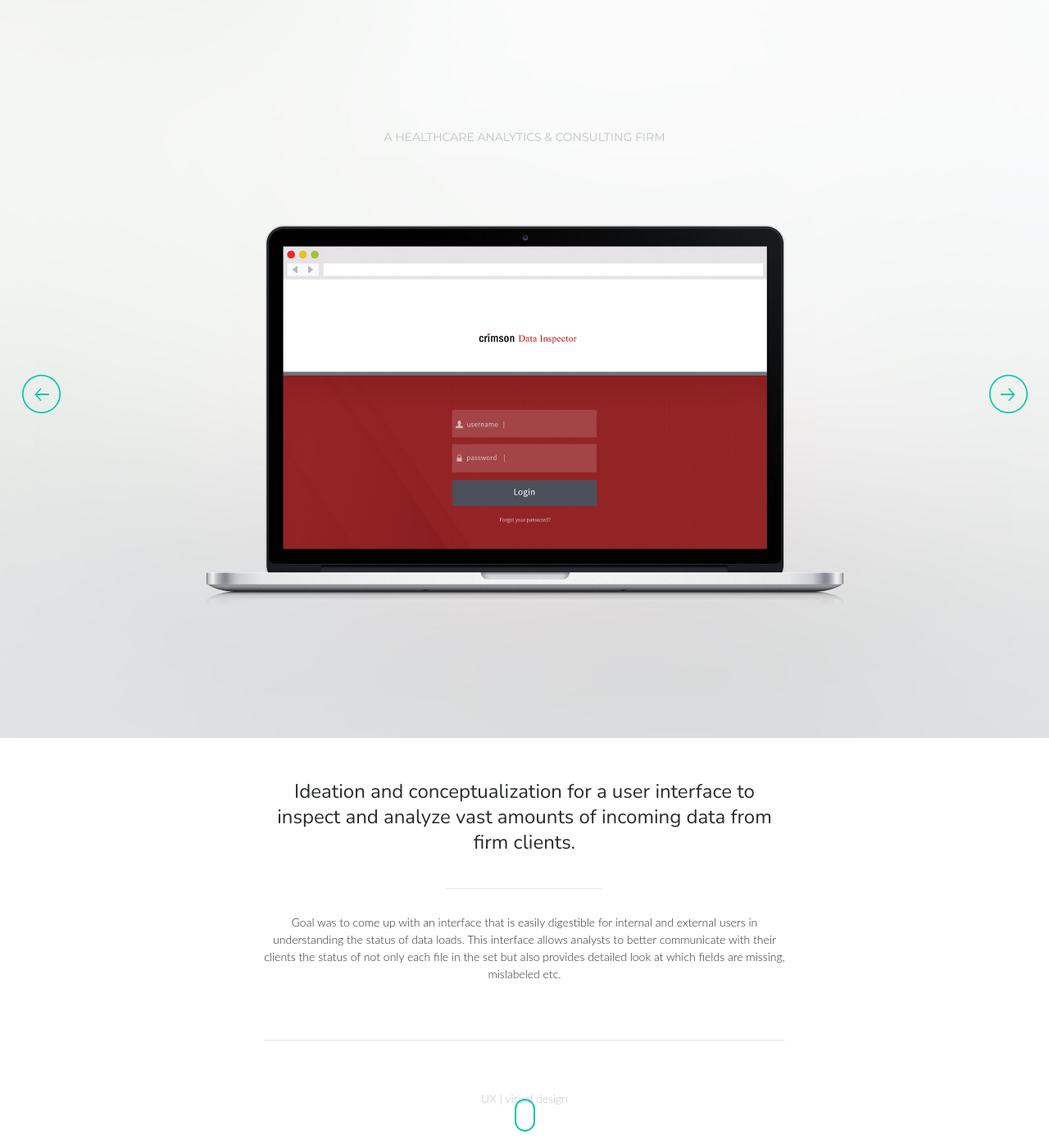
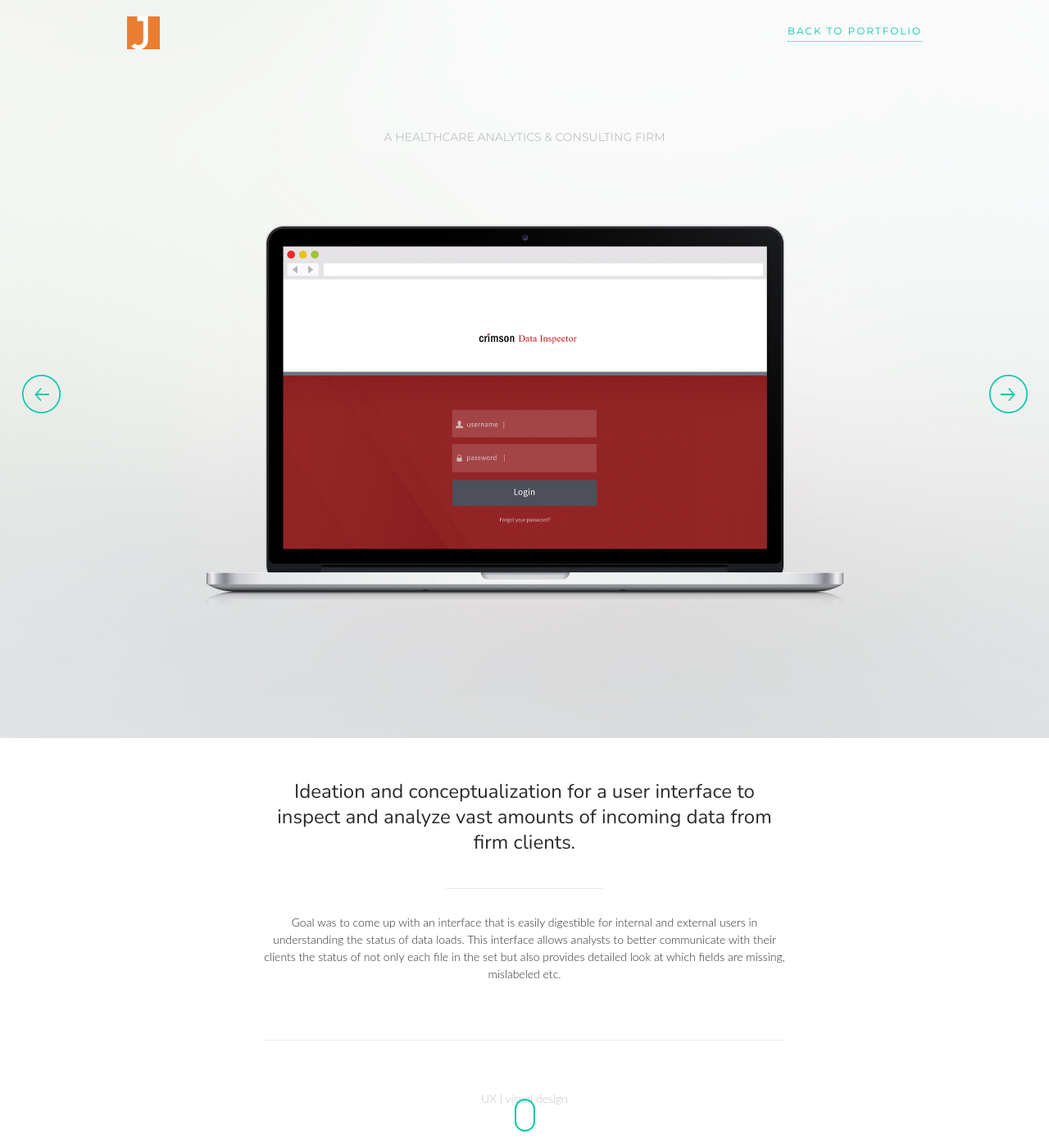
Before and after one commit to jean-bertrand/jean-bertrand.github.io, a Jekyll site: the page built from _posts/2015-02-01-Crimson-Healthcare-Analytics.html, in a window 1280 px wide and 1400 px high. Shown: the whole window at 82% size. Built offline with Jekyll 4.4.1, drawn with Linux system fonts in a browser that asks for light colours; nearby versions of some CDN libraries; some web fonts are replaced.

Commit message:
permanentely make header visible

```diff
--- a/stylesheets/base.css
+++ b/stylesheets/base.css
@@ -177,7 +177,7 @@
 	top: 0;
 }
 .standard-header-top.single-project {
-    opacity: 100;
+    opacity: 100 !important;
     z-index:110;
     box-shadow: none;
     background-image: url('/images/portfolio/portfolio-image-bg.jpg');
```
